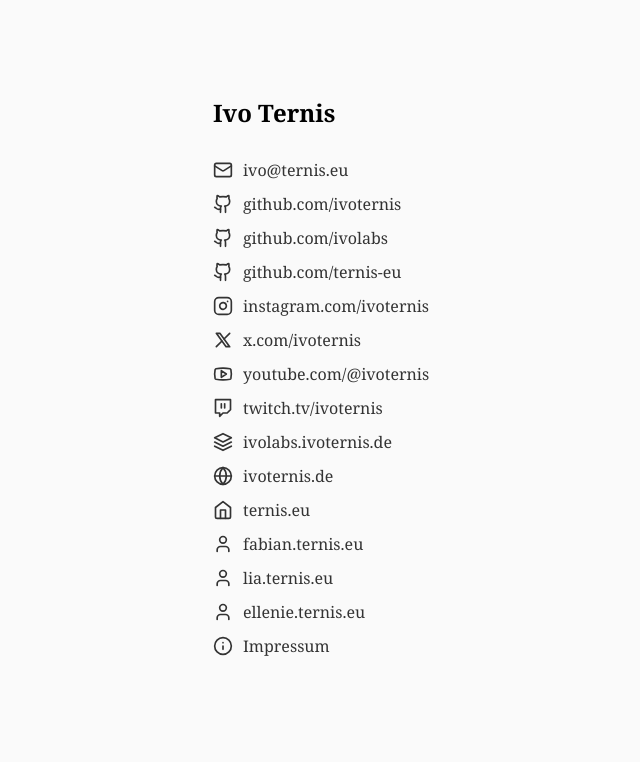
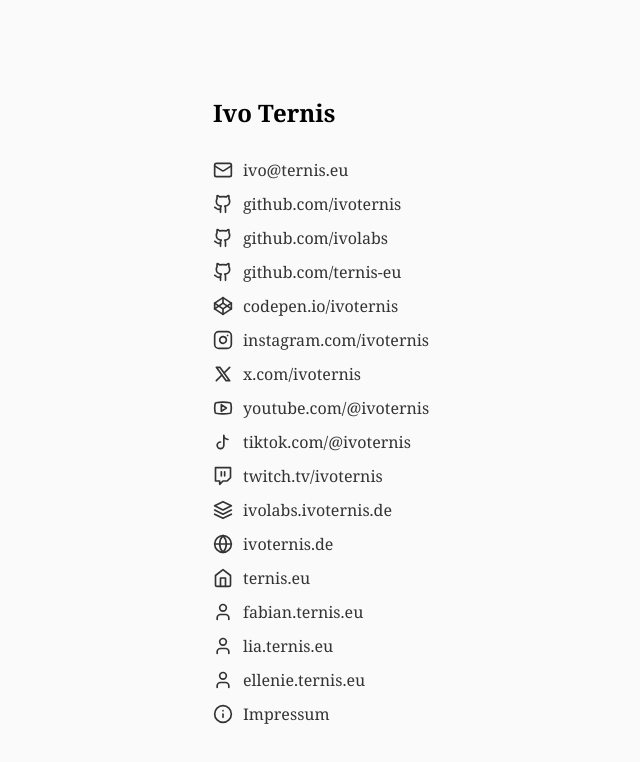
Before and after one commit to ternis-eu/ivo.ternis.eu, a plain HTML site: page index.html in a window 1280 px wide. Shown: the whole page, without its empty margins (227-867 px from the left). Drawn offline with Linux system fonts and the light colour scheme.

Commit message:
Add CodePen and TikTok links to index.html

```diff
--- a/index.html
+++ b/index.html
@@ -54,6 +54,12 @@
       </a>
     </li>
     <li>
+      <a href="https://codepen.io/ivoternis">
+        <svg xmlns="http://www.w3.org/2000/svg" viewBox="0 0 24 24" fill="none" stroke="currentColor" stroke-width="2" stroke-linecap="round" stroke-linejoin="round"><polygon points="12 2 22 8.5 22 15.5 12 22 2 15.5 2 8.5 12 2"/><line x1="12" y1="22" x2="12" y2="15.5"/><polyline points="22,8.5 12,15.5 2,8.5"/><polyline points="2,15.5 12,8.5 22,15.5"/><line x1="12" y1="2" x2="12" y2="8.5"/></svg>
+        codepen.io/ivoternis
+      </a>
+    </li>
+    <li>
       <a href="https://www.instagram.com/ivoternis">
         <svg xmlns="http://www.w3.org/2000/svg" viewBox="0 0 24 24" fill="none" stroke="currentColor" stroke-width="2" stroke-linecap="round" stroke-linejoin="round"><rect width="20" height="20" x="2" y="2" rx="5" ry="5"/><path d="M16 11.37A4 4 0 1 1 12.63 8 4 4 0 0 1 16 11.37z"/><line x1="17.5" x2="17.51" y1="6.5" y2="6.5"/></svg>
         instagram.com/ivoternis
@@ -69,6 +75,12 @@
       <a href="https://www.youtube.com/@ivoternis">
         <svg xmlns="http://www.w3.org/2000/svg" viewBox="0 0 24 24" fill="none" stroke="currentColor" stroke-width="2" stroke-linecap="round" stroke-linejoin="round"><path d="M2.5 17a24.12 24.12 0 0 1 0-10 2 2 0 0 1 1.14-1.33A45.56 45.56 0 0 1 12 5a45.56 45.56 0 0 1 8.36.67A2 2 0 0 1 21.5 7a24.12 24.12 0 0 1 0 10 2 2 0 0 1-1.14 1.33A45.56 45.56 0 0 1 12 19a45.56 45.56 0 0 1-8.36-.67A2 2 0 0 1 2.5 17z"/><polygon points="10,8 16,12 10,16"/></svg>
         youtube.com/@ivoternis
+      </a>
+    </li>
+    <li>
+      <a href="https://www.tiktok.com/@ivoternis">
+        <svg xmlns="http://www.w3.org/2000/svg" viewBox="0 0 24 24" fill="none" stroke="currentColor" stroke-width="2" stroke-linecap="round" stroke-linejoin="round"><path d="M9 12a4 4 0 1 0 4 4V4a5 5 0 0 0 5 5"/></svg>
+        tiktok.com/@ivoternis
       </a>
     </li>
     <li>
```
